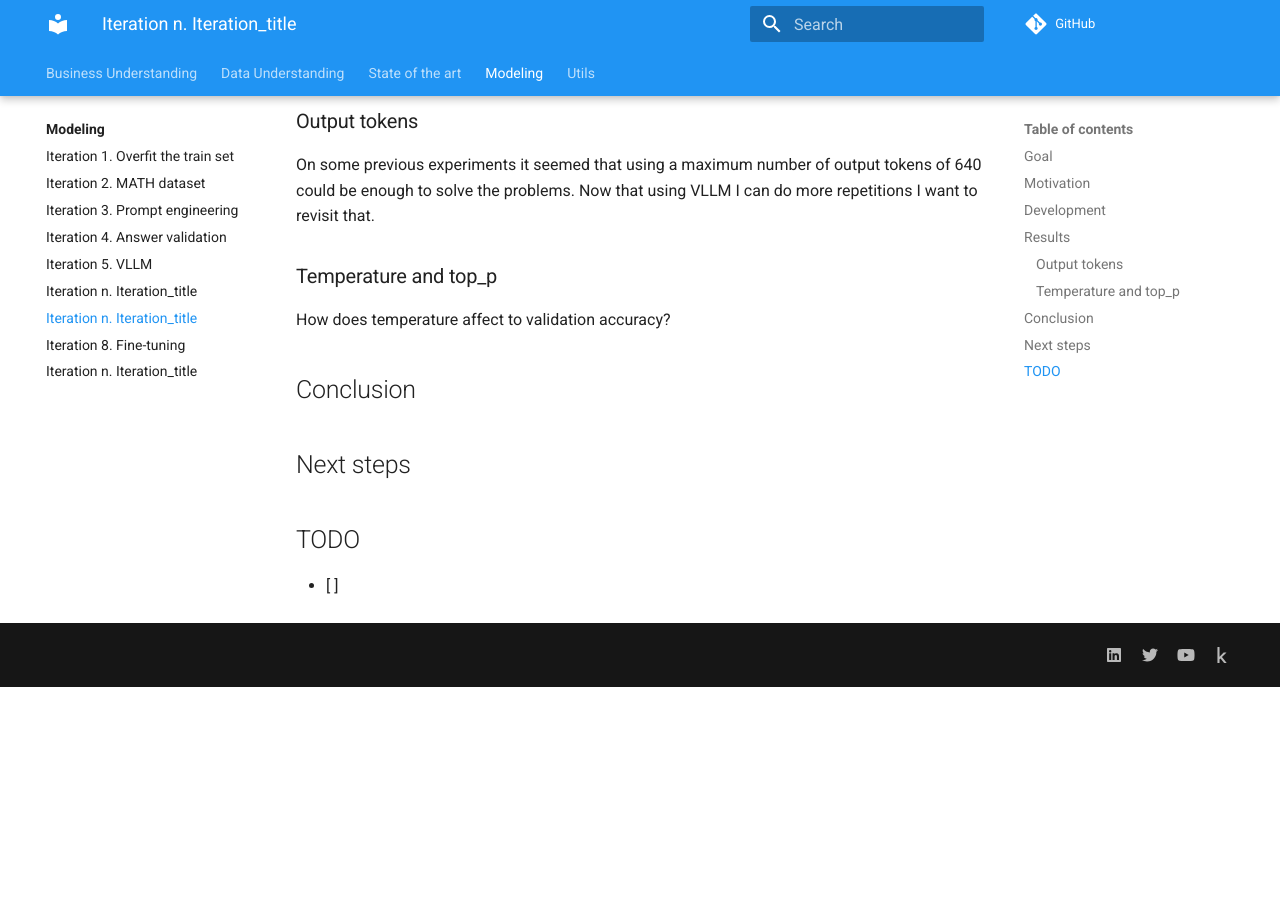
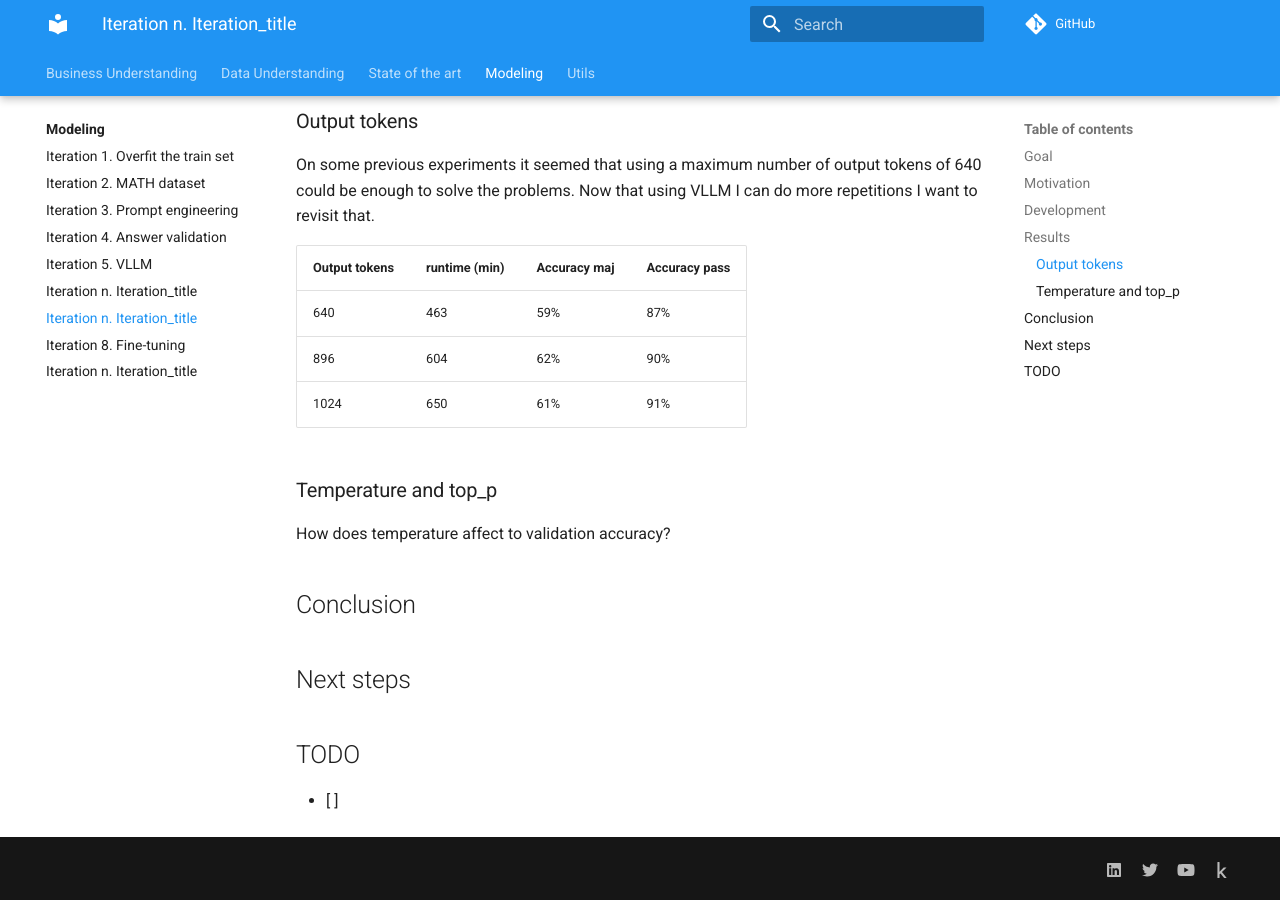
Before and after one commit to ironbar/aimo, an MkDocs documentation site: the page built from docs/modeling/Iteration_07_tweak_inference_parameters.md, in a window 1280 px wide and 900 px high, scrolled down 572 px. Built offline with MkDocs 1.6.1 and Material for MkDocs 9.7.7, drawn with Linux system fonts in a browser that asks for light colours; comment, search, counter and statistics services are not loaded; before the commit the page ends 1259 px from its top, so only the background shows below that.

Commit message:
added results about the number of output tokens

```diff
--- a/docs/modeling/Iteration_07_tweak_inference_parameters.md
+++ b/docs/modeling/Iteration_07_tweak_inference_parameters.md
@@ -20,6 +20,12 @@ On some previous experiments it seemed that using a maximum number of output tok
 be enough to solve the problems. Now that using VLLM I can do more repetitions I want to revisit
 that.
 
+| Output tokens | runtime (min)  | Accuracy maj | Accuracy pass |
+|---------------|----------------|--------------|---------------|
+| 640           | 463            | 59%          | 87%           |
+| 896           | 604            | 62%          | 90%           |
+| 1024          | 650            | 61%          | 91%           |
+
 ### Temperature and top_p
 
 How does temperature affect to validation accuracy?
```
